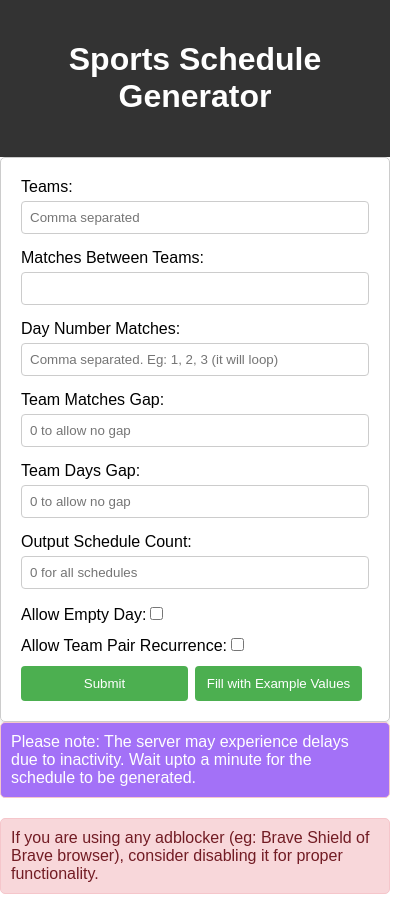
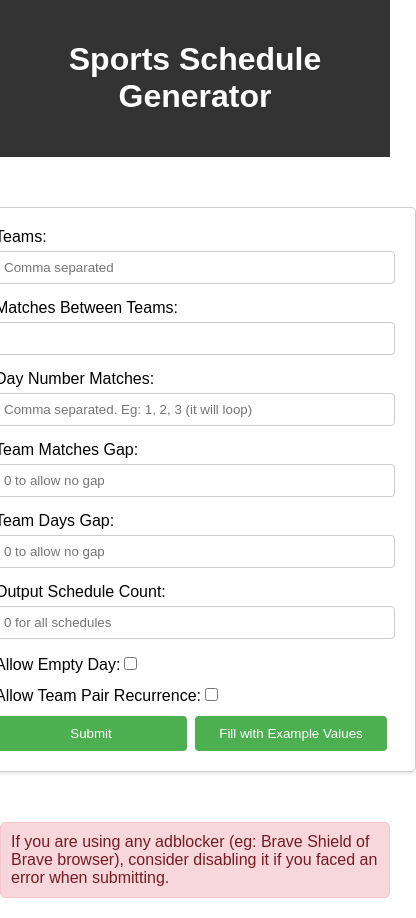
Before and after one commit to sandeshShahapur/sportsScheduler, a React (Create React App) app in the folder frontend/: page / in a window 390 px wide. Shown: the whole page, 416 px wide, since content can reach past the window. Built offline with nearby package versions, Linux system fonts and the light colour scheme.

Commit message:
added website description, responsitivity, improved delay note, altered sample team names and shuffled the schedules

```diff
--- a/frontend/public/index.html
+++ b/frontend/public/index.html
@@ -7,7 +7,7 @@
     <meta name="theme-color" content="#000000" />
     <meta
       name="description"
-      content="Web site created using create-react-app"
+      content="A WebApp to schedule sports tournaments with customisable parameters."
     />
     <link rel="apple-touch-icon" href="%PUBLIC_URL%/logo192.png" />
     <!--
--- a/frontend/src/components/App.js
+++ b/frontend/src/components/App.js
@@ -30,7 +30,7 @@ const App = () => {
           throw new Error(`HTTP error! Status: ${response.status}`);
       }
 
-      const data = await response.json();
+    const data = await response.json();
       setSchedules(data);
     } catch (error) {
       setError(error.message);
@@ -55,7 +55,11 @@ const App = () => {
         displayEmptySchedulesError &&
         <div className="schedule-container">
           {/* Display loading indicator while fetching data */}
-          {isLoading && <div>Loading...</div>}
+          {isLoading &&
+          <div>
+            <div>Loading... <br/>If it is your first submit, it may take upto a minute</div>
+          </div>}
+
           {/* Display error message if there is any */}
           {error && <div className='error-message'>{error}</div>}
 
@@ -66,13 +70,9 @@ const App = () => {
       </main>
 
       <div className='note-container'>
-        <div className="delay-note">
-            Please note: The server may experience delays due to inactivity.
-            Wait upto a minute for the schedule to be generated.
-        </div>
         <div className="adblocker-note">
           If you are using any adblocker (eg: Brave Shield of Brave browser),
-          consider disabling it for proper functionality.
+          consider disabling it if you faced an error when submitting.
         </div>
       </div>
     </div>
--- a/frontend/src/components/Form.js
+++ b/frontend/src/components/Form.js
@@ -15,7 +15,7 @@ const Form = ({ onFormSubmit }) => {
   const [isValid, setIsValid] = useState(false);
 
   const fillWithExampleValues = () => {
-    setTeams("Sharks, Void, Titans, Nomads");
+    setTeams("Sharks, Thunder, Titans, Raptors");
     setMatchesBtwTeams("2");
     setDayNumMatches("1, 2");
     setTeamMatchesGap("1");
--- a/frontend/src/components/ScheduleTable.js
+++ b/frontend/src/components/ScheduleTable.js
@@ -20,6 +20,12 @@ const ScheduleTable = ({ schedules }) => {
         </div>
       </div>
     );
+  }
+
+  // Shuffle the schedules array to display a random schedule by default
+  for (let i = schedules.length - 1; i > 0; i--) {
+    const j = Math.floor(Math.random() * (i + 1));
+    [schedules[i], schedules[j]] = [schedules[j], schedules[i]];
   }
 
   const handleScheduleChange = (index) => {
--- a/frontend/src/styles/App.css
+++ b/frontend/src/styles/App.css
@@ -59,3 +59,19 @@ main {
   border: 1px solid #f5c6cb; /* Border color */
   border-radius: 5px;
 }
+
+@media (max-width: 768px) {
+  main {
+    flex-direction: column;
+    justify-content: center;
+  }
+
+  .form-container {
+    margin-top: 50px;
+    margin-bottom: 50px;
+  }
+
+  .schedule-table-container {
+    margin-bottom: 150px;
+  }
+}
```
